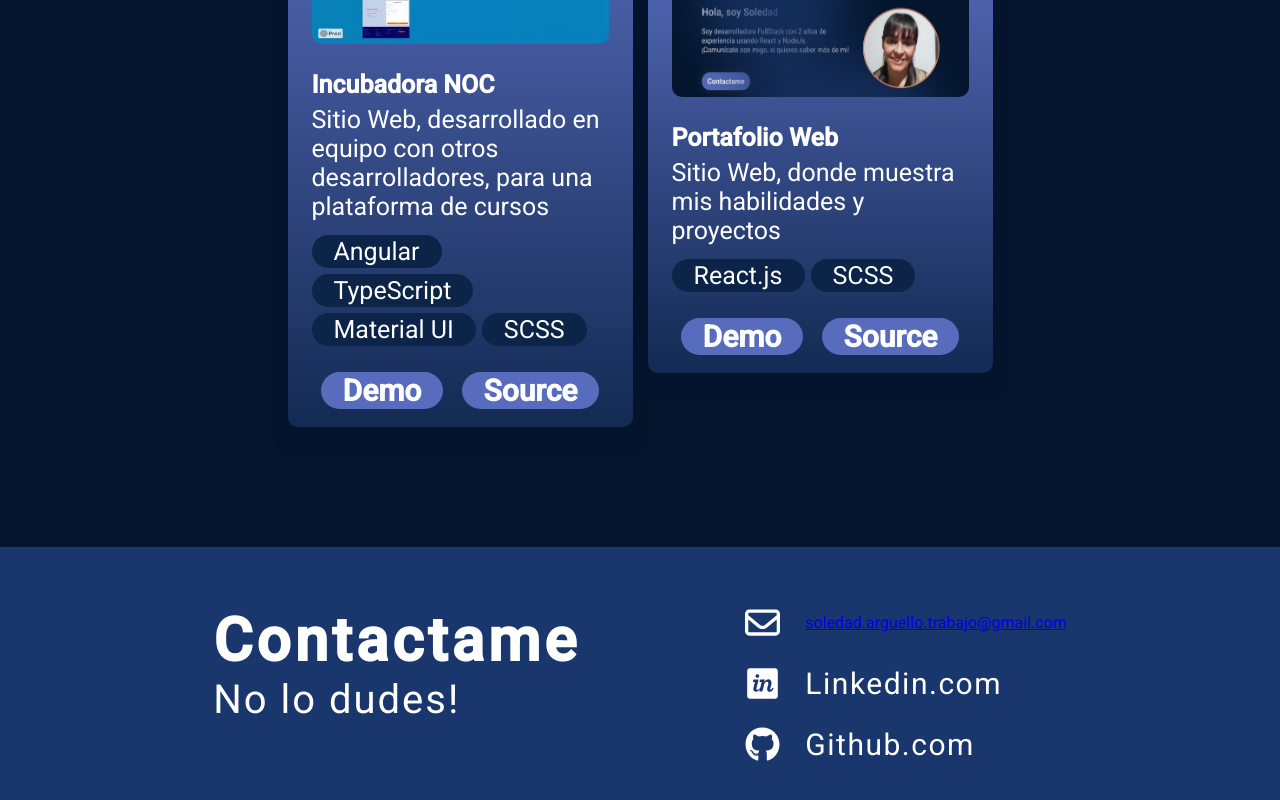
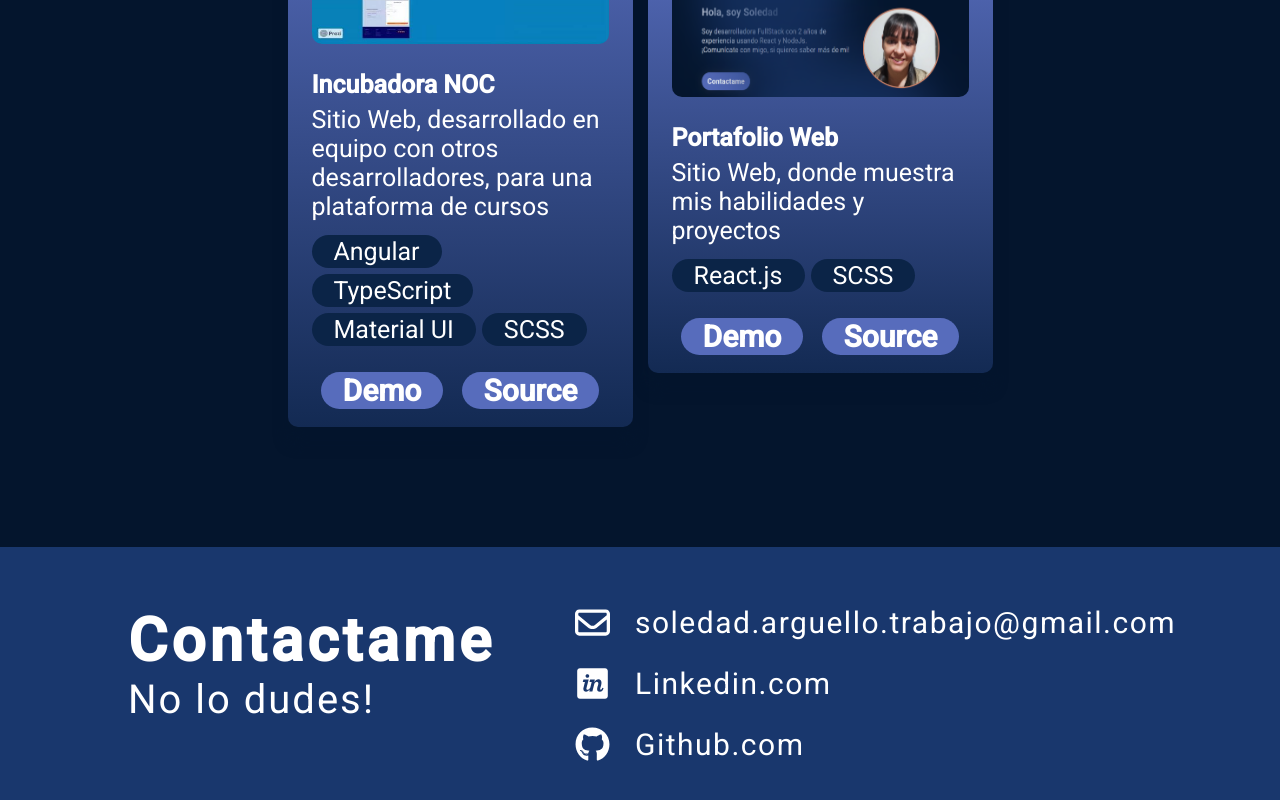
Before and after one commit to sole-arguello/react-porfolio, a React (Vite) app: page / in a window 1280 px wide. Shown: the part 2966-3766 px from the top of the page. Built offline with nearby package versions, Linux system fonts and the light colour scheme.

Commit message:
Change <a> tag to <link>

```diff
--- a/src/components/Contact.jsx
+++ b/src/components/Contact.jsx
@@ -14,16 +14,15 @@ export default function Contact() {
         <ul className='contact__content-links'>
             <li className='contact__content-links_item'>
                 <FaRegEnvelope className="contact__content-icon"/>
-                <Link to={'/emailForm'} >soledad.arguello.trabajo@gmail.com</Link>
-                {/* <a className='contact__content-links_item-link' href="mailto:soledad.arguello.trabajo@gmail.com" >soledad.arguello.trabajo@gmail.com</a> */}
+                <Link className="contact__content-links_item-link" to={'/emailForm'} >soledad.arguello.trabajo@gmail.com</Link>
             </li>
             <li className='contact__content-links_item'>
                 <FaInvision className="contact__content-icon"/>
-                <a className='contact__content-links_item-link' href="https://www.linkedin.com/in/soledad-arguello/">Linkedin.com</a>
+                <Link className='contact__content-links_item-link' target="_blank" to='https://www.linkedin.com/in/soledad-arguello/'>Linkedin.com</Link>
             </li>
             <li className='contact__content-links_item'>
                 <FaGithub className="contact__content-icon"/>
-                <a className='contact__content-links_item-link' href="https://github.com/sole-arguello">Github.com</a>
+                <Link className='contact__content-links_item-link' target="_blank" to="https://github.com/sole-arguello">Github.com</Link>
             </li>
 
         </ul>
```
